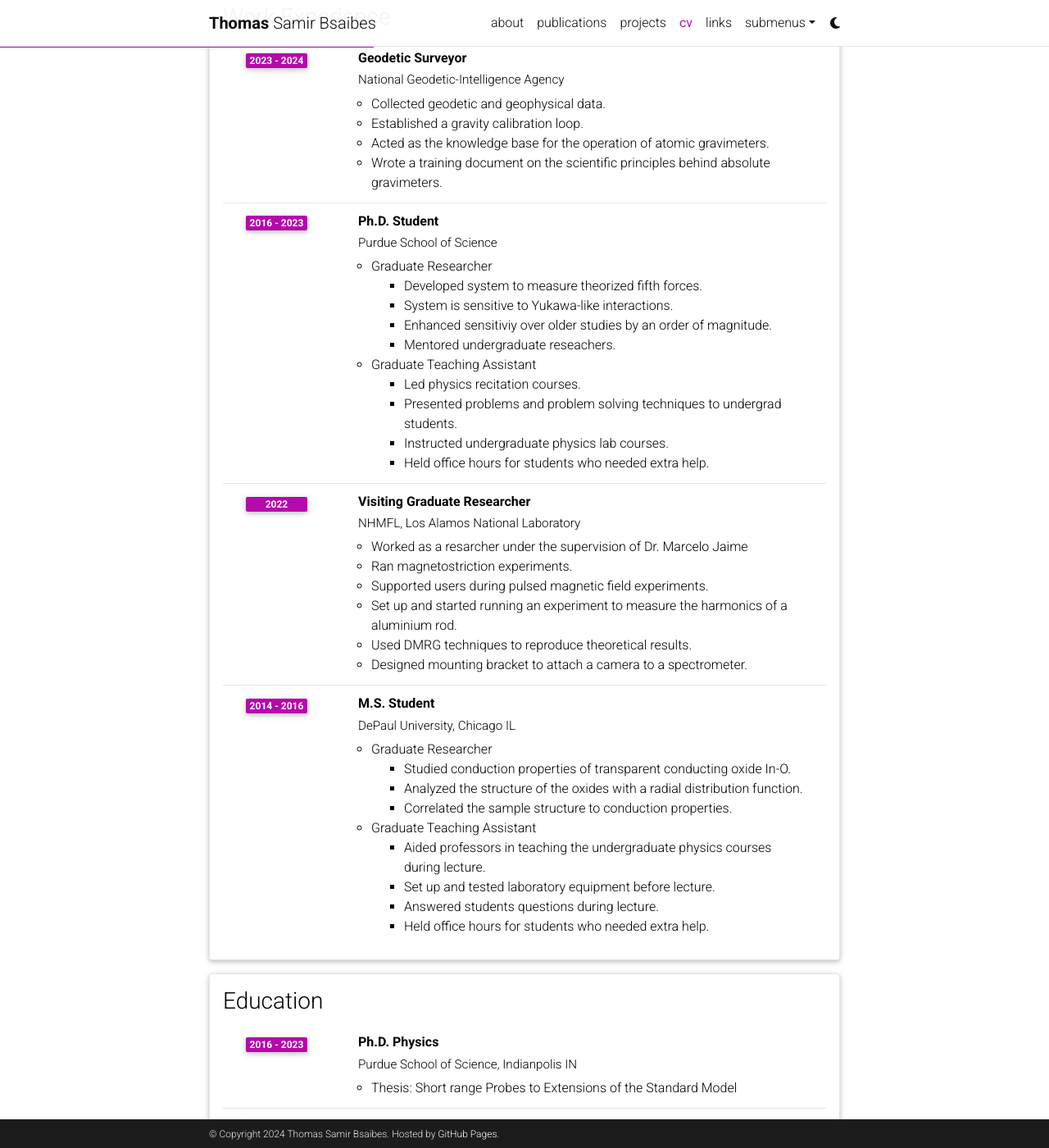
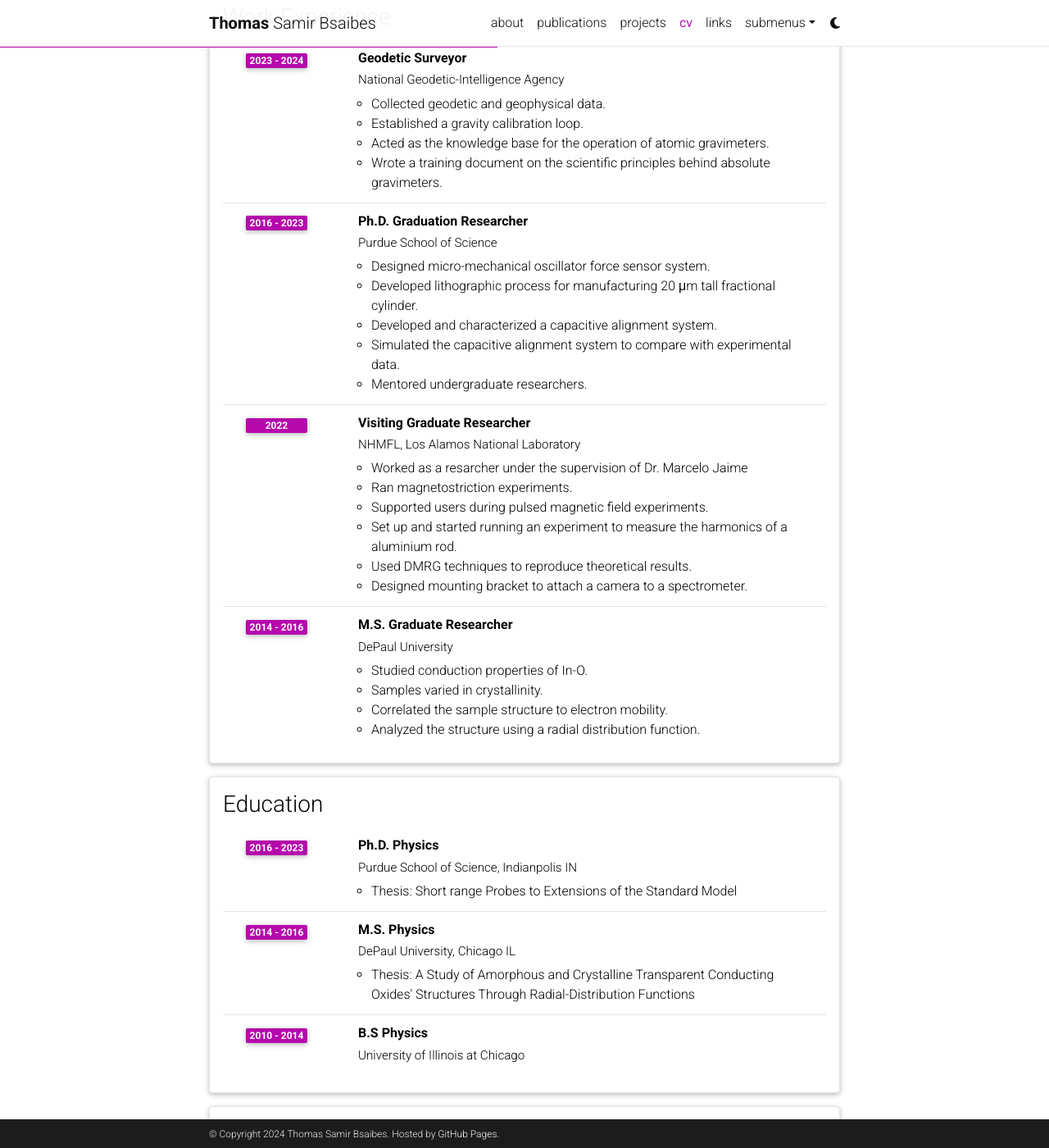
Before and after one commit to BsaibesT/bsaibest.github.io, a Jekyll site: the page built from _pages/cv.md, in a window 1280 px wide and 1400 px high, scrolled down 342 px. Shown: the whole window at 82% size. Built offline with Jekyll 4.4.1, drawn with Linux system fonts in a browser that asks for light colours; comment, search, counter and statistics services are not loaded; a style sheet for code colours, icons or effects is not loaded.

Commit message:
Update cv.yml

```diff
--- a/_data/cv.yml
+++ b/_data/cv.yml
@@ -15,24 +15,29 @@
         - Established a gravity calibration loop.
         - Acted as the knowledge base for the operation of atomic gravimeters.
         - Wrote a training document on the scientific principles behind absolute gravimeters.
-    - title: Ph.D. Student
-      institution:  Purdue School of Science
+    - institution:  Purdue School of Science
       year: 2016 - 2023
+      title: Ph.D. Graduation Researcher
       description:
-        - title: Graduate Researcher
-          contents:
-            - Developed system to measure theorized fifth forces.
-            - System is sensitive to Yukawa-like interactions.
-            - Enhanced sensitiviy over older studies by an order of magnitude.
-            - Mentored undergraduate reseachers.
-        - title: Graduate Teaching Assistant
-          contents:
-            - Led physics recitation courses.
-            - Presented problems and problem solving techniques to undergrad students.
-            - Instructed undergraduate physics lab courses.
-            - Held office hours for students who needed extra help.
-    - title: Visiting Graduate Researcher
-      institution: NHMFL, Los Alamos National Laboratory
+        - Designed micro-mechanical oscillator force sensor system.
+        - Developed lithographic process for manufacturing 20 μm tall fractional cylinder.
+        - Developed and characterized a capacitive alignment system.
+        - Simulated the capacitive alignment system to compare with experimental data.
+        - Mentored undergraduate researchers.
+        # - title: Graduate Researcher
+        #   contents:
+        #     - Developed system to measure theorized fifth forces.
+        #     - System is sensitive to Yukawa-like interactions.
+        #     - Enhanced sensitiviy over older studies by an order of magnitude.
+        #     - Mentored undergraduate reseachers.
+        # - title: Graduate Teaching Assistant
+        #   contents:
+        #     - Led physics recitation courses.
+        #     - Presented problems and problem solving techniques to undergrad students.
+        #     - Instructed undergraduate physics lab courses.
+        #     - Held office hours for students who needed extra help.
+    - institution: NHMFL, Los Alamos National Laboratory
+      title: Visiting Graduate Researcher
       year: 2022
       description:
         - Worked as a resarcher under the supervision of Dr. Marcelo Jaime
@@ -41,21 +46,25 @@
         - Set up and started running an experiment to measure the harmonics of a aluminium rod.
         - Used DMRG techniques to reproduce theoretical results.
         - Designed mounting bracket to attach a camera to a spectrometer.
-    - title: M.S. Student
-      institution: DePaul University, Chicago IL
+    - institution: DePaul University
+      title: M.S. Graduate Researcher
       year: 2014 - 2016
       description:
-        - title: Graduate Researcher
-          contents:
-            - Studied conduction properties of transparent conducting oxide In-O.
-            - Analyzed the structure of the oxides with a radial distribution function.
-            - Correlated the sample structure to conduction properties.
-        - title: Graduate Teaching Assistant
-          contents:
-            - Aided professors in teaching the undergraduate physics courses during lecture.
-            - Set up and tested laboratory equipment before lecture.
-            - Answered students questions during lecture.
-            - Held office hours for students who needed extra help.
+        - Studied conduction properties of In-O.
+        - Samples varied in crystallinity.
+        - Correlated the sample structure to electron mobility.
+        - Analyzed the structure using a radial distribution function.
+        # - title: Graduate Researcher
+        #   contents:
+        #     - Studied conduction properties of transparent conducting oxide In-O.
+        #     - Analyzed the structure of the oxides with a radial distribution function.
+        #     - Correlated the sample structure to conduction properties.
+        # - title: Graduate Teaching Assistant
+        #   contents:
+        #     - Aided professors in teaching the undergraduate physics courses during lecture.
+        #     - Set up and tested laboratory equipment before lecture.
+        #     - Answered students questions during lecture.
+        #     - Held office hours for students who needed extra help.
 
 - title: Education
   type: time_table
```
